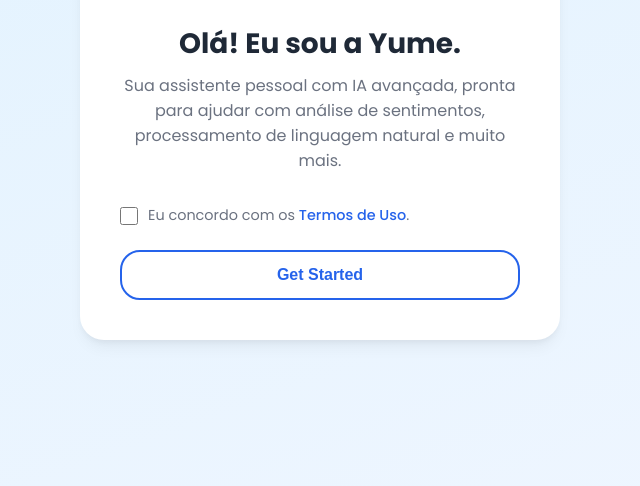
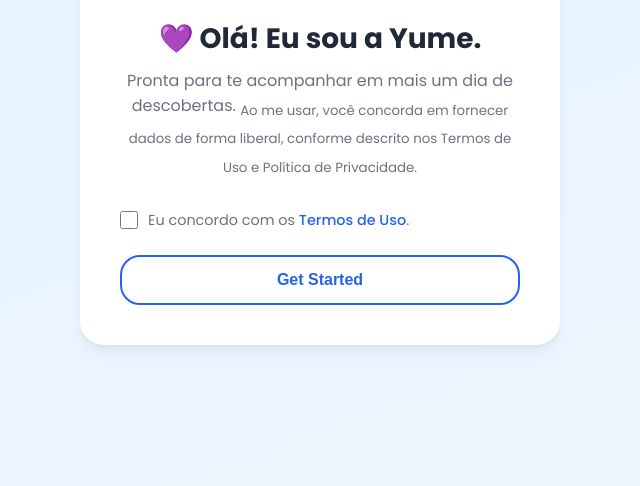
Before and after one commit to orpheostudio/yuki, a plain HTML site: page index.html in a window 1280 px wide. Shown: the part 314-800 px from the top of the page, without its empty margins (320-960 px from the left). Drawn offline with nearby package versions, Linux system fonts and the light colour scheme.

Commit message:
Atualizar o index.html

```diff
--- a/index.html
+++ b/index.html
@@ -1068,8 +1068,11 @@
         <div class="screen welcome-screen" id="welcomeScreen">
             <div class="welcome-container">
                 <img src="https://i.imgur.com/x6ORNax.png" alt="Yume Logo" class="welcome-logo">
-                <h1 class="welcome-title">Olá! Eu sou a Yume.</h1>
-                <p class="welcome-description">Sua assistente pessoal com IA avançada, pronta para ajudar com análise de sentimentos, processamento de linguagem natural e muito mais.</p>
+                <h1 class="welcome-title">💜 Olá! Eu sou a Yume.</h1>
+                <p class="welcome-description">
+Pronta para te acompanhar em mais um dia de descobertas.
+
+<sub>Ao me usar, você concorda em fornecer dados de forma liberal, conforme descrito nos Termos de Uso e Política de Privacidade.</sub></p>
                 <div class="terms-checkbox">
                     <input type="checkbox" id="acceptTermsCheckbox">
                     <label for="acceptTermsCheckbox">Eu concordo com os <a href="https://termos.orpheostudio.com.br" target="_blank">Termos de Uso</a>.</label>
```
